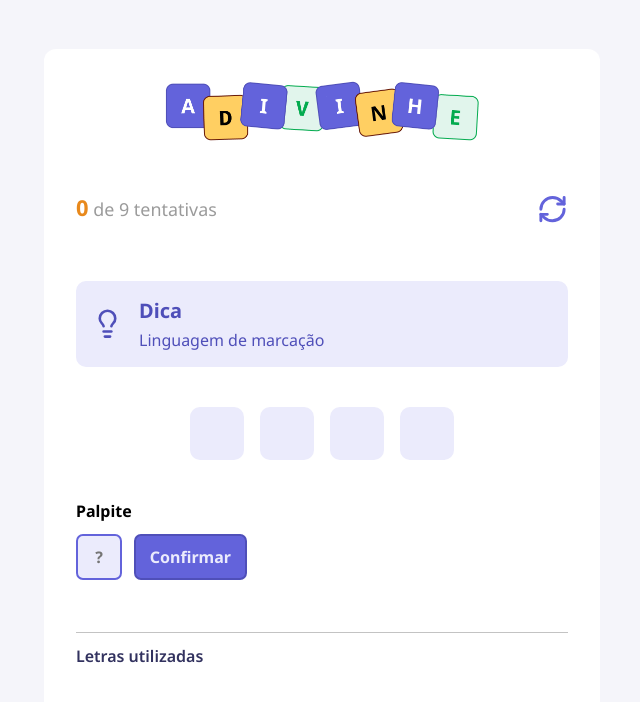
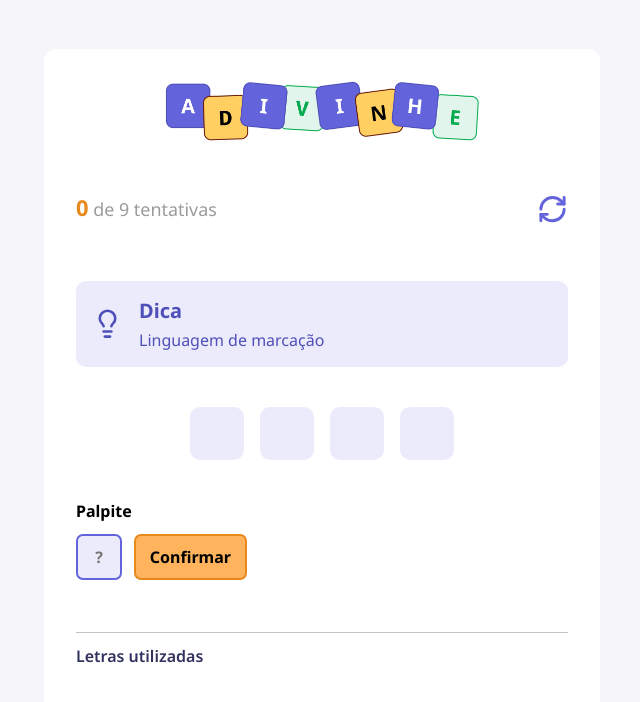
Before and after one commit to Weyne23/jogo-de-adivinhacao, a React (Vite) app: page / in a window 1280 px wide. Shown: the top 702 px of the page, without its empty margins (318-958 px from the left). Built offline with nearby package versions, Linux system fonts and the light colour scheme.

Commit message:
Feature: alterado cor do botão

```diff
--- a/src/components/Button/styles.module.css
+++ b/src/components/Button/styles.module.css
@@ -2,10 +2,10 @@
     height: 2.87rem;
     border-radius: .43rem;
 
-    background-color: #6363db;
-    border: 2px solid #4f4fb9;
+    background-color: #ffb35dff;
+    border: 2px solid #e8891c;
 
-    color: #ebebfc;
+    color: #000000;
 
     padding: 0 0.87rem;
     font-size: 1rem;
--- a/src/components/Header/index.tsx
+++ b/src/components/Header/index.tsx
@@ -18,7 +18,7 @@ export function Header({ current, max, onRestart }: Props) {
                 </span>
 
                 <button type="button" onClick={onRestart}>
-                    <img src={restart} alt="Icone de reiniciar" />
+                    <img src={restart} alt="Ícone de reiniciar" />
                 </button>
             </header>
         </div>
```
